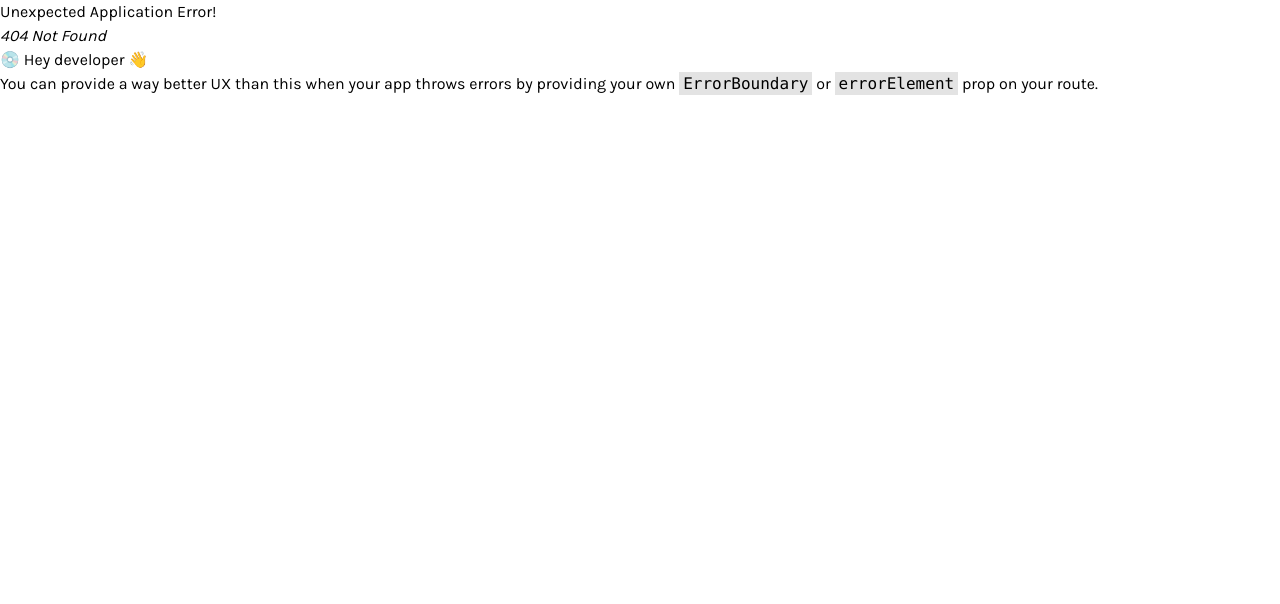
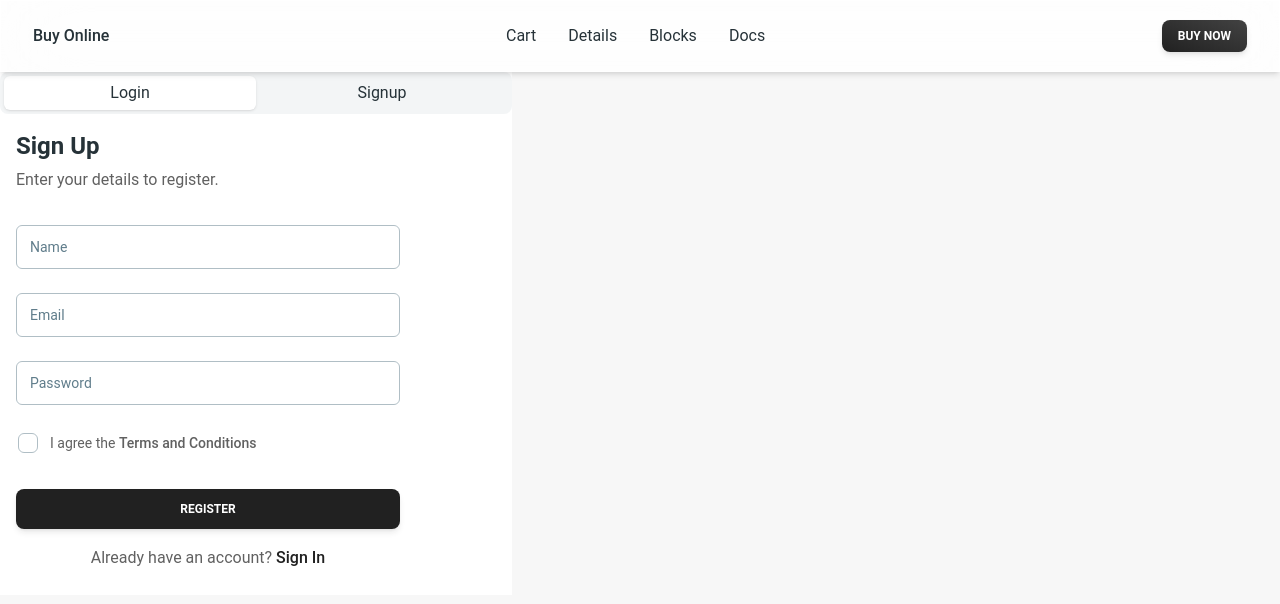
Before and after one commit to Hasnathasan/E-commerce-client-side, a React (Vite) app: page /login in a window 1280 px wide. Before the commit this address had no page. Shown: the top 604 px of the page. Built offline with nearby package versions, Linux system fonts and the light colour scheme; no server answers.

Commit message:
details page modified

```diff
--- a/package.json
+++ b/package.json
@@ -13,6 +13,7 @@
     "@material-tailwind/react": "^2.1.0",
     "@tanstack/react-query": "^4.32.6",
     "axios": "^1.4.0",
+    "firebase": "^10.1.0",
     "keen-slider": "^6.8.6",
     "localforage": "^1.10.0",
     "match-sorter": "^6.3.1",
--- a/src/Pages/Details/Details.jsx
+++ b/src/Pages/Details/Details.jsx
@@ -3,7 +3,7 @@ import { useParams } from "react-router-dom";
 import { useKeenSlider } from "keen-slider/react";
 import "keen-slider/keen-slider.min.css";
 import Rating from "react-rating";
-import { FaRegStar, FaStar } from "react-icons/fa";
+import { FaRegStar, FaStar, FaTag } from "react-icons/fa";
 
 function ThumbnailPlugin(mainRef) {
   return (slider) => {
@@ -69,14 +69,14 @@ const Details = () => {
   }
   const { specification, price } = product;
   return (
-    <div className="mx-auto max-w-[1160px] border">
+    <div className="mx-auto max-w-[1160px] my-10 rounded-lg shadow-lg shadow-cyan-50">
       <div className="bg-white flex flex-col md:flex-row p-5 gap-10">
-        <div className="w-[400px]">
-          <div ref={sliderRef} className="keen-slider w-full mb-7">
+        <div className="md:w-[400px]">
+          <div ref={sliderRef} className="keen-slider w-full mb-7  border border-gray-400">
             {product.images.map((img, index) => (
               <div
                 key={index}
-                className="keen-slider__slide number-slide1 w-full h-[380px] p-3 border border-gray-300"
+                className="keen-slider__slide number-slide1 w-full h-[380px] p-3"
               >
                 <img className="w-full h-full" src={img} alt="" />
               </div>
@@ -87,15 +87,15 @@ const Details = () => {
             {product.images.map((img, index) => (
               <div
                 key={index}
-                className="keen-slider__slide number-slide1 w-16 h-16 border border-gray-300"
+                className="keen-slider__slide number-slide1 w-16 h-16 border border-dashed border-gray-400"
               >
                 <img src={img} className=" cursor-pointer w-full h-full" alt="" />
               </div>
             ))}
           </div>
         </div>
-        <div>
-            <h1 className="text-2xl text-gray-700">{specification?.title}</h1>
+        <div className="pt-10 space-y-3">
+            <h1 className="text-2xl md:text-3xl font-bold text-gray-700">{specification?.title}</h1>
             <div className="flex items-center gap-5 relative">
             <Rating
                     className="text-orange-400"
@@ -113,9 +113,11 @@ const Details = () => {
                 <h5 className="text-xl font-semibold text-gray-700">TK. {price.discounted_price}</h5>
                 <p className="text-sm text-gray-600">You save TK.{price.real_price - price.discounted_price}  ({parseInt(((price.real_price-price.discounted_price) / price.real_price ) * 100)}%)</p>
             </div>
-            {/* <p className="text-green-500 text-sm flex items-center gap-2"><FaTag></FaTag>১০% অতিরিক্ত ছাড় ও নিশ্চিত ফ্রি শিপিং পশ্চিমবঙ্গের ৭৯৯+৳ বাংলা বই অর্ডারে।</p>
-            <p className="text-green-500 text-sm flex items-center gap-2"><FaTag></FaTag>Unilever BD এর প্রতিটি পণ্যের সাথে নিশ্চিত ১টি 35ml Rin liquid ফ্রি! এছাড়াও ২৯% পর্যন্ত ছাড়!</p> */}
-            <button className="">Add to Cart</button>
+            <div>
+            <p className="text-green-500 text-sm flex mt-16 items-center gap-2"><FaTag></FaTag>১০% অতিরিক্ত ছাড় ও নিশ্চিত ফ্রি শিপিং পশ্চিমবঙ্গের ৭৯৯+৳ বাংলা বই অর্ডারে।</p>
+            <p className="text-green-500 text-sm flex my-3 items-center gap-2"><FaTag></FaTag>BD এর প্রতিটি পণ্যের সাথে নিশ্চিত ১টি 35ml Rin liquid ফ্রি! এছাড়াও ২৯% পর্যন্ত ছাড়!</p>
+            <button className="md:px-4 py-2 w-32 md:w-36 border border-black hover:bg-[#63b5f8] hover:border-[#63b5f8] hover:text-white">Add to Cart</button>
+            </div>
         </div>
       </div>
     </div>
--- a/src/Pages/Home/Home/Home.jsx
+++ b/src/Pages/Home/Home/Home.jsx
@@ -3,10 +3,7 @@ import Banner from "../Banner/Banner";
 import ProductContainer from "../Product/ProductContainer";
 
 const Home = () => {
-    const [cosmetics, isCosmeticsLoading] = useCosmetics();
-    if(isCosmeticsLoading){
-        return
-    }
+    const [cosmetics] = useCosmetics();
     return (
         <div>
             <Banner></Banner>
--- a/src/Pages/Home/Product/ProductContainer.jsx
+++ b/src/Pages/Home/Product/ProductContainer.jsx
@@ -34,6 +34,9 @@ const  SamplePrevArrow = (props) => {
 
 
 const ProductContainer = ({products, heading}) => {
+  if(!products){
+    return
+  }
     let settings = {
         infinite: false,
         speed: 500,
@@ -70,7 +73,7 @@ const ProductContainer = ({products, heading}) => {
         ]
       };
     return (
-        <div className=" max-w-[1260px] mx-auto px-5 py-10  my-20 border-[1px] border-blue-50 bg-white shadow shadow-blue-100">
+        <div className=" max-w-[1260px] mx-auto bg-white px-5 py-10  my-20 rounded-lg shadow-lg shadow-cyan-50">
           <h2 className="text-2xl font-bold text-gray-700 mb-3">{heading}</h2>
             <Slider  {...settings}>
               {
--- /dev/null
+++ b/src/Pages/Login/Login.jsx
@@ -0,0 +1,131 @@
+import {
+  Tab,
+  TabPanel,
+  Tabs,
+  TabsBody,
+  TabsHeader,
+  Card,
+  Input,
+  Checkbox,
+  Button,
+  Typography,
+} from "@material-tailwind/react";
+
+const Login = () => {
+  return (
+    <div className="h-screen">
+      <div className=" max-w-lg bg-white">
+        <Tabs value="login">
+          <TabsHeader>
+            <Tab value="login">Login</Tab>
+            <Tab value="signup">Signup</Tab>
+          </TabsHeader>
+          <TabsBody
+            animate={{
+              initial: { y: 250 },
+              mount: { y: 0 },
+              unmount: { y: 250 },
+            }}
+          >
+            <TabPanel value="login">
+              <Card color="transparent" shadow={false}>
+                <Typography variant="h4" color="blue-gray">
+                  Sign Up
+                </Typography>
+                <Typography color="gray" className="mt-1 font-normal">
+                  Enter your details to register.
+                </Typography>
+                <form className="mt-8 mb-2 w-80 max-w-screen-lg sm:w-96">
+                  <div className="mb-4 flex flex-col gap-6">
+                    <Input size="lg" label="Name" />
+                    <Input size="lg" label="Email" />
+                    <Input type="password" size="lg" label="Password" />
+                  </div>
+                  <Checkbox
+                    label={
+                      <Typography
+                        variant="small"
+                        color="gray"
+                        className="flex items-center font-normal"
+                      >
+                        I agree the
+                        <a
+                          href="#"
+                          className="font-medium transition-colors hover:text-gray-900"
+                        >
+                          &nbsp;Terms and Conditions
+                        </a>
+                      </Typography>
+                    }
+                    containerProps={{ className: "-ml-2.5" }}
+                  />
+                  <Button className="mt-6" fullWidth>
+                    Register
+                  </Button>
+                  <Typography
+                    color="gray"
+                    className="mt-4 text-center font-normal"
+                  >
+                    Already have an account?{" "}
+                    <a href="#" className="font-medium text-gray-900">
+                      Sign In
+                    </a>
+                  </Typography>
+                </form>
+              </Card>
+            </TabPanel>
+            <TabPanel value="signup">
+              <Card color="transparent" shadow={false}>
+                <Typography variant="h4" color="blue-gray">
+                  Sign Up
+                </Typography>
+                <Typography color="gray" className="mt-1 font-normal">
+                  Enter your details to register.
+                </Typography>
+                <form className="mt-8 mb-2 w-80 max-w-screen-lg sm:w-96">
+                  <div className="mb-4 flex flex-col gap-6">
+                    <Input size="lg" label="Name" />
+                    <Input size="lg" label="Email" />
+                    <Input type="password" size="lg" label="Password" />
+                  </div>
+                  <Checkbox
+                    label={
+                      <Typography
+                        variant="small"
+                        color="gray"
+                        className="flex items-center font-normal"
+                      >
+                        I agree the
+                        <a
+                          href="#"
+                          className="font-medium transition-colors hover:text-gray-900"
+                        >
+                          &nbsp;Terms and Conditions
+                        </a>
+                      </Typography>
+                    }
+                    containerProps={{ className: "-ml-2.5" }}
+                  />
+                  <Button className="mt-6" fullWidth>
+                    Register
+                  </Button>
+                  <Typography
+                    color="gray"
+                    className="mt-4 text-center font-normal"
+                  >
+                    Already have an account?{" "}
+                    <a href="#" className="font-medium text-gray-900">
+                      Sign In
+                    </a>
+                  </Typography>
+                </form>
+              </Card>
+            </TabPanel>
+          </TabsBody>
+        </Tabs>
+      </div>
+    </div>
+  );
+};
+
+export default Login;
--- /dev/null
+++ b/src/Providers/AuthProvider.jsx
@@ -0,0 +1,68 @@
+import { createContext, useEffect, useState } from "react";
+import {
+  GoogleAuthProvider,
+  createUserWithEmailAndPassword,
+  getAuth,
+  onAuthStateChanged,
+  signInWithEmailAndPassword,
+  signInWithPopup,
+  signOut,
+} from "firebase/auth";
+import app from "../firebase/firebase.config";
+import axios from "axios";
+
+export const AuthContext = createContext(null);
+const AuthProvider = ({ children }) => {
+  const auth = getAuth(app);
+  const googleProvider = new GoogleAuthProvider();
+  const [user, setUser] = useState(null);
+  const [loading, setLoading] = useState(true);
+
+  const loginWithEmail = (email, password) => {
+    setLoading(true);
+    return signInWithEmailAndPassword(auth, email, password);
+  };
+  const signUpWithEmail = (email, password) => {
+    setLoading(true);
+    return createUserWithEmailAndPassword(auth, email, password);
+  };
+  const googleSignIn = () => {
+    setLoading(true)
+    return signInWithPopup(auth, googleProvider)
+  }
+  const logOut = () => {
+    signOut(auth)
+      .then(() => {})
+      .catch((error) => console.log(error.message));
+  };
+  useEffect(() => {
+    const unsubscribe = onAuthStateChanged(auth, (loggedUser) => {
+      setUser(loggedUser);
+      if(loggedUser){
+        axios.post("https://summer-camp-server-black.vercel.app/jwt",{email: loggedUser?.email})
+        .then(data => {
+          const token = data.data.token;
+          localStorage.setItem("access-token", token)
+        })
+      }
+        else{
+          localStorage.removeItem("access-token")
+        }
+        setLoading(false);
+    });
+    return () => {
+      return unsubscribe;
+    };
+  }, [auth]);
+  const info = {
+    user,
+    loading,
+    loginWithEmail,
+    signUpWithEmail,
+    googleSignIn,
+    logOut,
+  };
+  return <AuthContext.Provider value={info}>{children}</AuthContext.Provider>;
+};
+
+export default AuthProvider;
--- a/src/Router/router.jsx
+++ b/src/Router/router.jsx
@@ -3,6 +3,7 @@ import Main from "../Main/Main";
 import Cart from "../Pages/Cart/Cart";
 import Details from "../Pages/Details/Details";
 import Home from "../Pages/Home/Home/Home";
+import Login from "../Pages/Login/Login";
 
 const router = createBrowserRouter([
     {
@@ -20,6 +21,10 @@ const router = createBrowserRouter([
         {
             path: "/details/:id",
             element: <Details></Details>
+        },
+        {
+            path: "/login",
+            element: <Login></Login>
         }
       ]
     },
--- a/src/Shared/NavigationBar/NavigationBar.jsx
+++ b/src/Shared/NavigationBar/NavigationBar.jsx
@@ -21,7 +21,7 @@ const  NavigationBar = () => {
 
   const navList = (
     <ul className="mb-4 mt-2 flex flex-col gap-2 lg:mb-0 lg:mt-0 lg:flex-row lg:items-center lg:gap-6">
-      <Typography
+        <Typography
         as="li"
         variant="h6"
         color="blue-gray"
@@ -31,7 +31,9 @@ const  NavigationBar = () => {
           Cart
         </NavLink>
       </Typography>
-      <Typography
+
+
+        <Typography
         as="li"
         variant="h6"
         color="blue-gray"
@@ -41,7 +43,8 @@ const  NavigationBar = () => {
           Details
         </NavLink>
       </Typography>
-      <Typography
+
+        <Typography
         as="li"
         variant="h6"
         color="blue-gray"
@@ -51,7 +54,8 @@ const  NavigationBar = () => {
           Blocks
         </NavLink>
       </Typography>
-      <Typography
+
+        <Typography
         as="li"
         variant="h6"
         color="blue-gray"
@@ -61,11 +65,13 @@ const  NavigationBar = () => {
           Docs
         </NavLink>
       </Typography>
+
+
     </ul>
   );
 
   return (
-      <Navbar className="sticky top-0 z-10 h-max max-w-full rounded-none py-2 px-4 lg:px-8 lg:py-4">
+      <Navbar className="sticky top-0 z-50 h-max max-w-full rounded-none py-2 px-4 lg:px-8 lg:py-4">
         <div className="flex items-center justify-between text-blue-gray-900">
           <Typography
             as="a"
--- /dev/null
+++ b/src/firebase/firebase.config.js
@@ -0,0 +1,19 @@
+// Import the functions you need from the SDKs you need
+import { initializeApp } from "firebase/app";
+// TODO: Add SDKs for Firebase products that you want to use
+// https://firebase.google.com/docs/web/setup#available-libraries
+
+// Your web app's Firebase configuration
+const firebaseConfig = {
+  apiKey: import.meta.env.VITE_APIKEY,
+  authDomain: import.meta.env.VITE_AUTHDOMAIN,
+  projectId: import.meta.env.VITE_PROJECTID,
+  storageBucket: import.meta.env.VITE_STORAGEBUCKET,
+  messagingSenderId: import.meta.env.VITE_MESSAGINGSENDERID,
+  appId: import.meta.env.VITE_APPID,
+};
+
+// Initialize Firebase
+const app = initializeApp(firebaseConfig);
+
+export default app;
--- a/src/main.jsx
+++ b/src/main.jsx
@@ -4,11 +4,16 @@ import './index.css'
 import { RouterProvider } from 'react-router-dom'
 import router from './Router/router.jsx'
 import { QueryClient, QueryClientProvider } from '@tanstack/react-query'
+import AuthProvider from './Providers/AuthProvider'
 const queryClient = new QueryClient();
 ReactDOM.createRoot(document.getElementById('root')).render(
   <React.StrictMode>
+    <AuthProvider>
+      <div className='bg-[#f7f7f7]'>
     <QueryClientProvider client={queryClient}>
       <RouterProvider router={router} />
     </QueryClientProvider>
+    </div>
+    </AuthProvider>
   </React.StrictMode>,
 )
```
Also changed, not shown: public/363395242_662067022621439_6406646662952200606_n.jpg (added), 1 other file (tests, documents, lock files or other folders).
